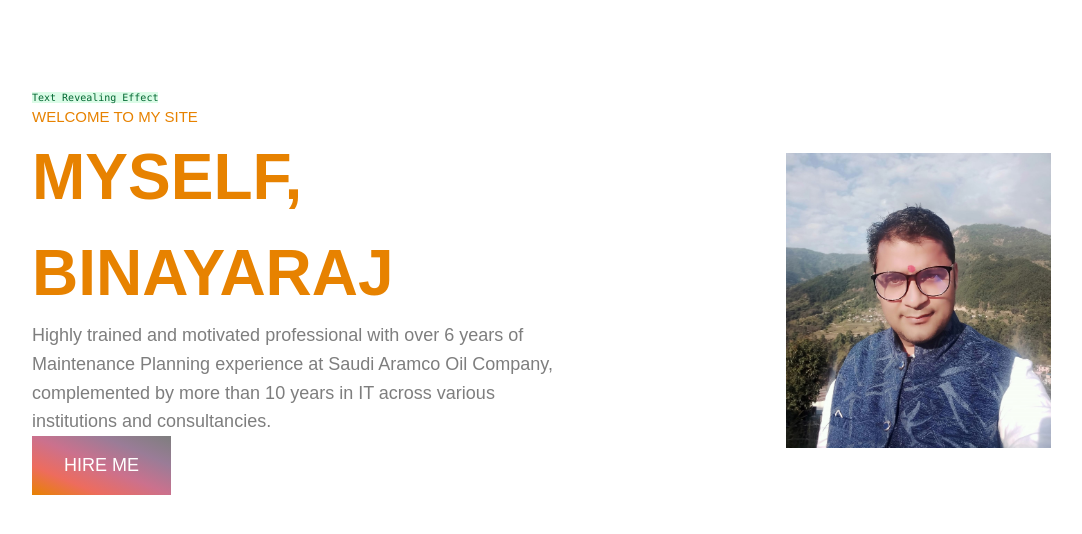
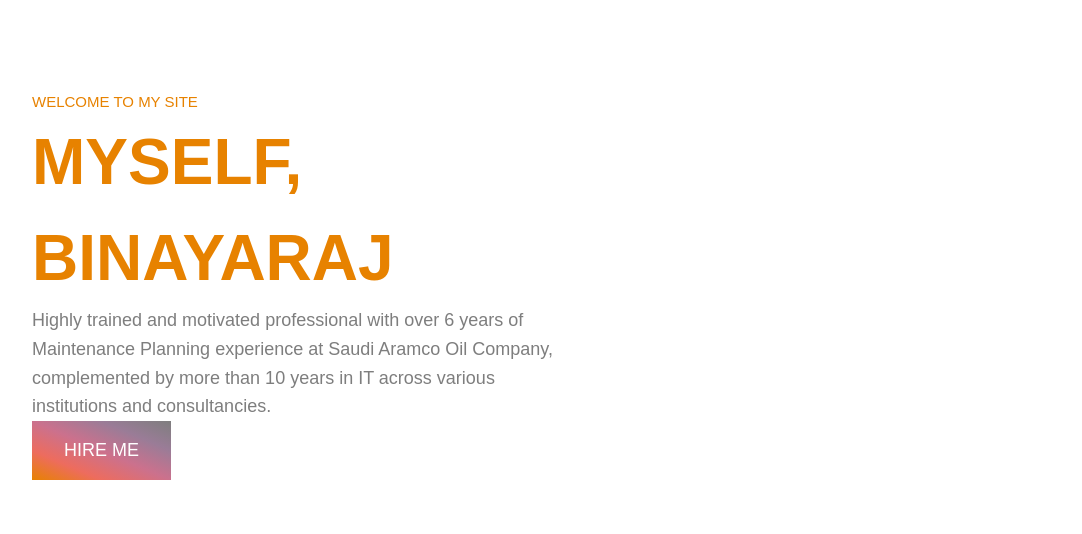
Before and after one commit to sotibx2022/personal-website, a Next.js app: page / in a window 1280 px wide. Shown: the top 534 px of the page, without its empty margins (32-1114 px from the left). Built offline with nearby package versions, Linux system fonts and the light colour scheme.

Commit message:
framer motion deleted

```diff
--- a/package.json
+++ b/package.json
@@ -9,7 +9,6 @@
     "lint": "next lint"
   },
   "dependencies": {
-    "framer-motion": "^12.19.1",
     "lucide-react": "^0.522.0",
     "next": "15.3.4",
     "react": "^19.0.0",
--- a/src/app/componnets/AnimatedText.tsx
+++ /dev/null
@@ -1,15 +0,0 @@
-import React from 'react'
-interface IAnimatedText {
-    animationInfo: string
-    className?: string
-}
-const AnimatedText: React.FC<IAnimatedText> = ({ animationInfo, className = '' }) => {
-  return (
-    <div>
-        <span className="bg-green-100 text-green-800 p-2 font-mono text-sm md:text-base whitespace-pre-wrap break-words">
-            {animationInfo}
-        </span>
-    </div>
-  )
-}
-export default AnimatedText
--- a/src/app/componnets/HeroSection.tsx
+++ b/src/app/componnets/HeroSection.tsx
@@ -1,16 +1,10 @@
 "use client"
 import React from 'react';
-import AnimatedText from './AnimatedText';
-import StaggerWrapper from './animation/StaggerWrapper';
 const HeroSection: React.FC = () => {
   return (
-      <section className="section-hero section container">
-      <StaggerWrapper baseDelay={0.2}>
-        <AnimatedText animationInfo='Text Revealing Effect' />
-      </StaggerWrapper>
+    <section className="section-hero section container">
       <div className="container grid grid-two-col">
-          <div className="section-hero-data">
-            <StaggerWrapper baseDelay={0.4}>
+        <div className="section-hero-data">
           <p className="hero-top-data">
             Welcome To My Site
           </p>
@@ -25,17 +19,7 @@ const HeroSection: React.FC = () => {
               Hire Me
             </a>
           </div>
-          </StaggerWrapper>
         </div>
-        <StaggerWrapper baseDelay={0.6}>
-        <div className="section-hero-image">
-          <img
-            src="../hero.jpg"
-            alt="hero image"
-            className="hero-img"
-          />
-        </div>
-        </StaggerWrapper>
       </div>
     </section>
   );
--- a/src/app/componnets/animation/StaggerWrapper.tsx
+++ /dev/null
@@ -1,28 +0,0 @@
-import React, { Children, ReactNode } from 'react'
-import TextReveal from './TextReveal'
-interface IStaggerWrapper {
-  children: ReactNode
-  staggerDelay?: number
-  baseDelay?: number
-}
-const StaggerWrapper: React.FC<IStaggerWrapper> = ({
-  children,
-  staggerDelay = 0.2,
-  baseDelay = 0
-}) => {
-  // Log all children at once
-  console.log('Children:', children)
-  return (
-    <>
-      {Children.map(children, (child, index) => {
-        if (!child) return null
-        return (
-          <TextReveal key={index} delay={baseDelay + index * staggerDelay}>
-            {child}
-          </TextReveal>
-        )
-      })}
-    </>
-  )
-}
-export default StaggerWrapper
--- a/src/app/componnets/animation/TextReveal.tsx
+++ /dev/null
@@ -1,33 +0,0 @@
-"use client"
-import { motion, useAnimation, Variants } from 'framer-motion';
-import React, { ReactNode, useEffect } from 'react';
-interface TextRevealProps {
-  children: ReactNode;
-  delay?:number;
-}
-const TextReveal: React.FC<TextRevealProps> = ({ children,delay }) => {
-    const entranceControl = useAnimation();
-    const textControl= useAnimation();
-    const entranceVariants:Variants={
-        initial:{x:"100%",opacity:0},
-        final:{x:0,opacity:1,transition:{duration:0.3,delay:delay}}
-    }
-    const textVarients:Variants={
-        initial:{width:"100%"},
-        final:{width:0,transition:{duration:0.3,delay:delay}}
-    }
-    useEffect(()=>{
-        const animateInSequence=async()=>{
-            await entranceControl.start('final');
-            await textControl.start('final');
-        }
-        animateInSequence()
-    },[entranceControl,textControl])
-  return (
-    <motion.div variants={entranceVariants} initial="initial" animate={entranceControl} className='relative inline-flex'>
-            {children}
-            <motion.div className='absolute to-0 left-0 h-full bg-[var(--helper)] z-50'variants={textVarients} initial="initial" animate={textControl}></motion.div>
-        </motion.div>
-  );
-};
-export default TextReveal;
```
Also changed, not shown: 1 other file (tests, documents, lock files or other folders).
